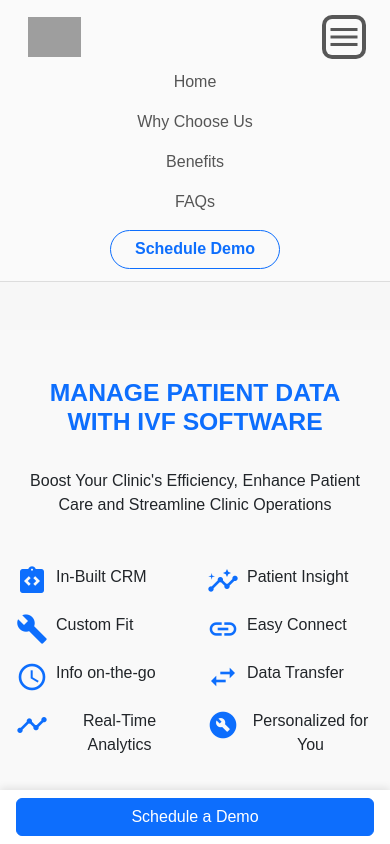
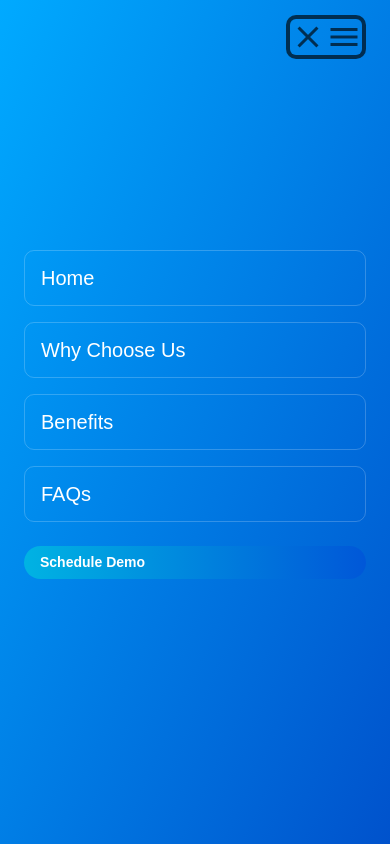
Before and after one commit to 7rajnishsharma/LifeLinkr, a plain HTML site: page index.html in a window 390 px wide. Both pictures are taken after a click on the button "menu". Shown: the top 844 px of the page. Drawn offline with nearby package versions, Linux system fonts and the light colour scheme; grey boxes are pictures that could not be loaded.

Commit message:
css update

```diff
--- a/index.html
+++ b/index.html
@@ -3,7 +3,7 @@
   <head>
     <meta charset="UTF-8" />
     <meta name="viewport" content="width=device-width, initial-scale=1" />
-    <title>Responsive Navbar - Lifelinkr Style</title>
+    <title>Lifelinkr</title>
 
     <link
       rel="stylesheet"
@@ -841,33 +841,26 @@
       </div>
     </div>
 
-    <!-- Mobile View: Bottom Bar + Hidden Calendar -->
-    <div class="bottom-nav d-md-none">
-      <button class="btn btn-primary w-100" onclick="toggleMobileCalendar()">
-        Schedule a Demo
-      </button>
+    <!-- Mobile View: Bottom Bar -->
+    <div class="mobile-ivf-bar d-md-none">
+  <div class="top-row">
+    <span class="title">FOR IVF SOFTWARE</span>
+    <button class="btn-schedule-demo">
+      Schedule Demo <i class="fas fa-arrow-right ms-2"></i>
+    </button>
+  </div>
+  <div class="feature-row">
+    <div class="feature-item">
+      <i class="fas fa-shield-alt"></i>
+      <span>Complete Data Security</span>
     </div>
+    <div class="feature-item">
+      <i class="fas fa-laptop-medical"></i>
+      <span>Easy-to-Use Software</span>
+    </div>
+  </div>
+</div>
 
-    <div id="mobileCalendar" class="calendar-mobile d-md-none">
-      <div class="demo-calendar">
-        <h5 class="text-primary fw-bold mb-3">Schedule Software Demo</h5>
-        <div>
-          <div class="rt-container">
-            <div class="col-rt-12">
-              <div class="Scriptcontent">
-                <!-- DEMO HTML -->
-                <div class="calendar-wrapper">
-                  <button id="btnPrev" type="button">Prev</button>
-                  <button id="btnNext" type="button">Next</button>
-                  <div id="divCal"></div>
-                </div>
-                <!-- END DEMO HTML -->
-              </div>
-            </div>
-          </div>
-        </div>
-      </div>
-    </div>
 
     <!-- Footer -->
     <footer class="bg-light pt-5">
@@ -965,10 +958,7 @@
     </footer>
 
     <script>
-      function toggleMobileCalendar() {
-  const cal = document.getElementById("mobileCalendar");
-  cal.classList.toggle("show");
-}
+
 
 
       const loadMoreBtn = document.getElementById("loadMoreBtn");
--- a/style.css
+++ b/style.css
@@ -11,6 +11,63 @@
  html::-webkit-scrollbar {
      display: none;
  }
+
+@media (max-width: 767.98px) {
+  .navbar-collapse {
+    position: fixed;
+    top: 0;
+    left: 0;
+    height: 100vh;
+    width: 100vw;
+    background: linear-gradient(to bottom right, #00aaff, #0052cc);
+    z-index: 9999;
+    padding: 3rem 1.5rem;
+    display: flex;
+    transition: all 0.3s ease-in-out;
+  }
+
+  .navbar-collapse.show {
+    display: flex !important;
+  }
+
+  .navbar-nav {
+    width: 100%;
+  }
+
+  .navbar-nav .nav-item {
+    width: 100%;
+    margin-bottom: 1rem;
+  }
+
+  .navbar-nav .nav-link {
+    color: white;
+    font-size: 1.25rem;
+    padding: 0.75rem 1rem;
+    border: 1px solid rgba(255, 255, 255, 0.2);
+    width: 100%;
+    border-radius: 10px;
+    text-align: left;
+  }
+
+   .btn-schedule-demo {
+     font-weight: 600;
+     color: #0d6efd;
+     border-radius: 9999px;
+     padding: 0.4rem 1.5rem;
+     border: 1.8px solid #0d6efd;
+     transition: background-color 0.3s ease, color 0.3s ease,
+         box-shadow 0.3s ease;
+ }
+
+  .navbar-toggler {
+    z-index: 10000;
+  }
+
+  .navbar-toggler[aria-expanded="true"] .material-icons::before {
+    content: "close";
+  }
+}
+
 
 
  /* Navbar base styling */
@@ -136,6 +193,74 @@
  .bottom-nav {
      display: none;
  }
+
+@media (max-width: 767.98px) {
+  .mobile-ivf-bar {
+    position: fixed;
+    bottom: 0;
+    width: 100%;
+    background-color: #fff;
+    padding: 0.75rem 1rem;
+    box-shadow: 0 -2px 8px rgba(0, 0, 0, 0.1);
+    z-index: 999;
+    font-family: "Segoe UI", sans-serif;
+  }
+
+  .mobile-ivf-bar .top-row {
+    display: flex;
+    justify-content: space-between;
+    align-items: center;
+  }
+
+  .mobile-ivf-bar .title {
+    font-weight: 600;
+    color: #2d3eb2;
+    font-size: 14px;
+  }
+
+  .btn-schedule-demo {
+    background: linear-gradient(to right, #00b3e3, #0057d8);
+    color: white;
+    border: none;
+    border-radius: 50px;
+    padding: 6px 16px;
+    font-weight: 600;
+    font-size: 14px;
+    display: flex;
+    align-items: center;
+    transition: background 0.3s ease;
+  }
+
+  .btn-schedule-demo i {
+    font-size: 12px;
+  }
+
+  .feature-row {
+    display: flex;
+    justify-content: space-around;
+    align-items: center;
+    margin-top: 0.6rem;
+    font-size: 12px;
+    color: #666;
+  }
+
+  .feature-item {
+    text-align: center;
+    max-width: 120px;
+  }
+
+  .feature-item i {
+    font-size: 16px;
+    color: #007bff;
+    margin-bottom: 4px;
+  }
+
+  .feature-item span {
+    display: block;
+    font-size: 11px;
+  }
+}
+
 
 @media (max-width: 767.98px) {
   .calendar-container {
@@ -360,6 +485,28 @@
      color: #444;
      line-height: 1.5;
  }
+
+@media (max-width: 767.98px) {
+  .choose-card {
+    flex-direction: column;
+    align-items: center;
+    text-align: center;
+  }
+
+  .choose-card img {
+    width: 100px;
+    height: 100px;
+    margin-bottom: 12px;
+  }
+
+  .card-text h3 {
+    font-size: 1.1rem;
+  }
+
+  .card-text p {
+    font-size: 0.95rem;
+  }
+}
 
 
 
```
